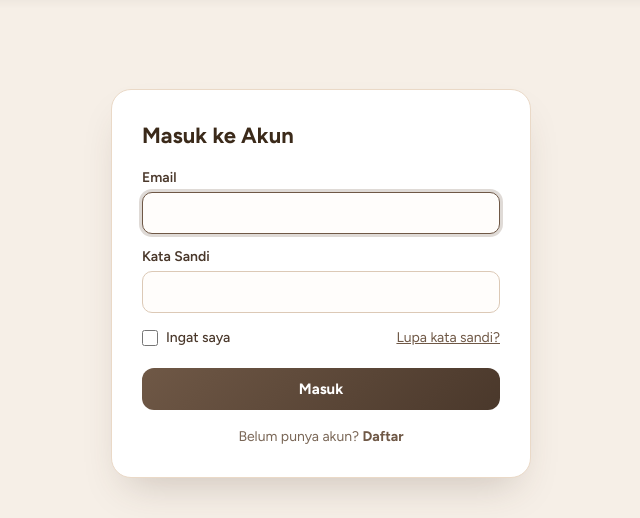
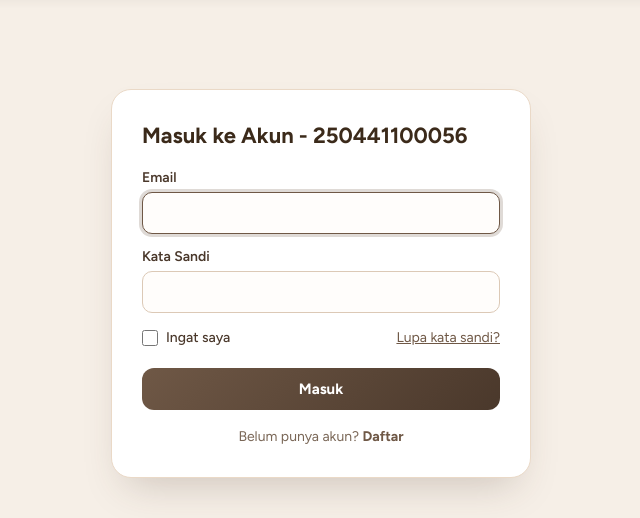
Before and after one commit to rika87/perpustakaan_modul7_250441100056, a Laravel app: page /login in a window 1280 px wide. Shown: the part 182-700 px from the top of the page, without its empty margins (319-959 px from the left). Run offline with Laravel 12, Linux system fonts and the light colour scheme.

Commit message:
Soal 5: Tambah NIM pada judul halaman login

```diff
--- a/resources/views/auth/login.blade.php
+++ b/resources/views/auth/login.blade.php
@@ -1,5 +1,5 @@
 @extends('auth.auth')
-@section('judul', 'Masuk ke Akun')
+@section('judul', 'Masuk ke Akun - 250441100056')
 
 @section('content')
     @if (session('status'))
```
